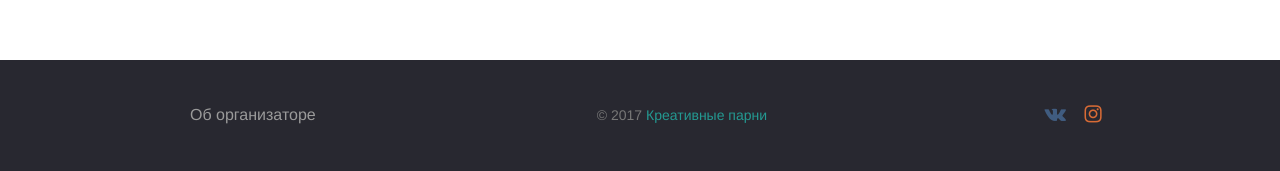
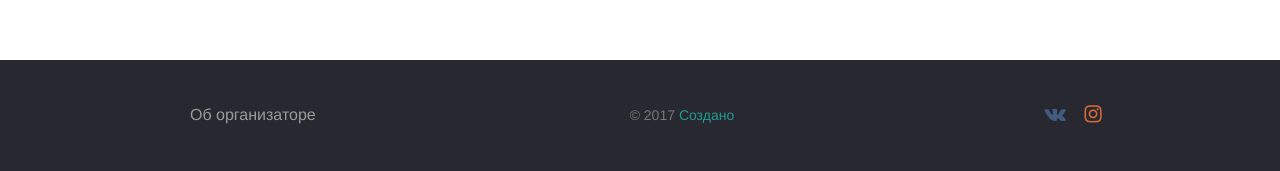
Before and after one commit to Danilqa/mindfest, a PHP site: page / in a window 1280 px wide. Shown: the part 1422-1593 px from the top of the page. Run offline with PHP 8.4, Linux system fonts and the light colour scheme; some libraries are stand-ins or nearby versions.

Commit message:
logo footer

```diff
--- a/index.php
+++ b/index.php
@@ -196,7 +196,7 @@ require_once 'classes/Auth.class.php';
                     </a>
                 </div>
                 <div class="copyright">
-                    &copy; 2017 <a href="#">Креативные парни</a>
+                    &copy; 2017 <a href="#">Создано<i class="icon icon-logo"></i></a>
                 </div>
             </div>
         </footer>
```
Also changed, not shown: assets/css/custom.css (line endings or trailing spaces).
